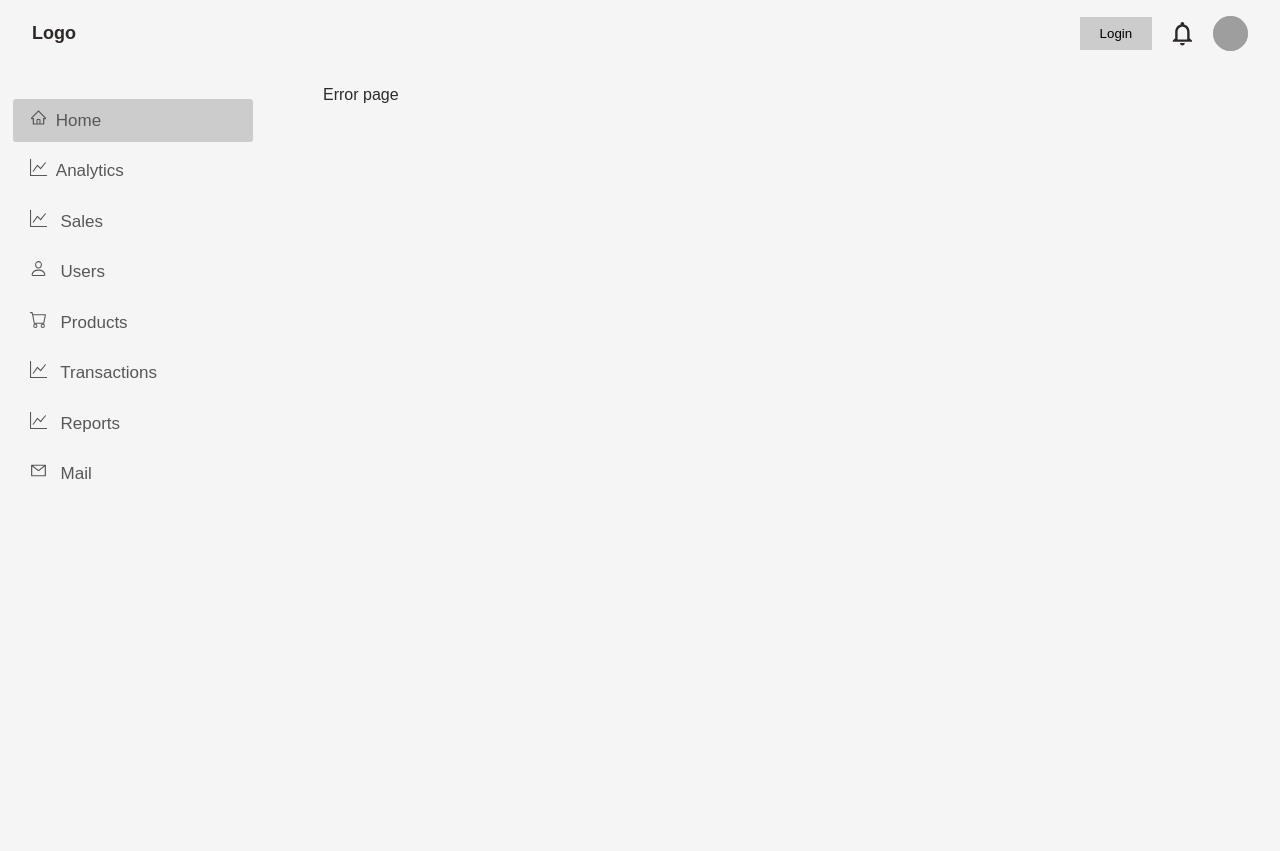
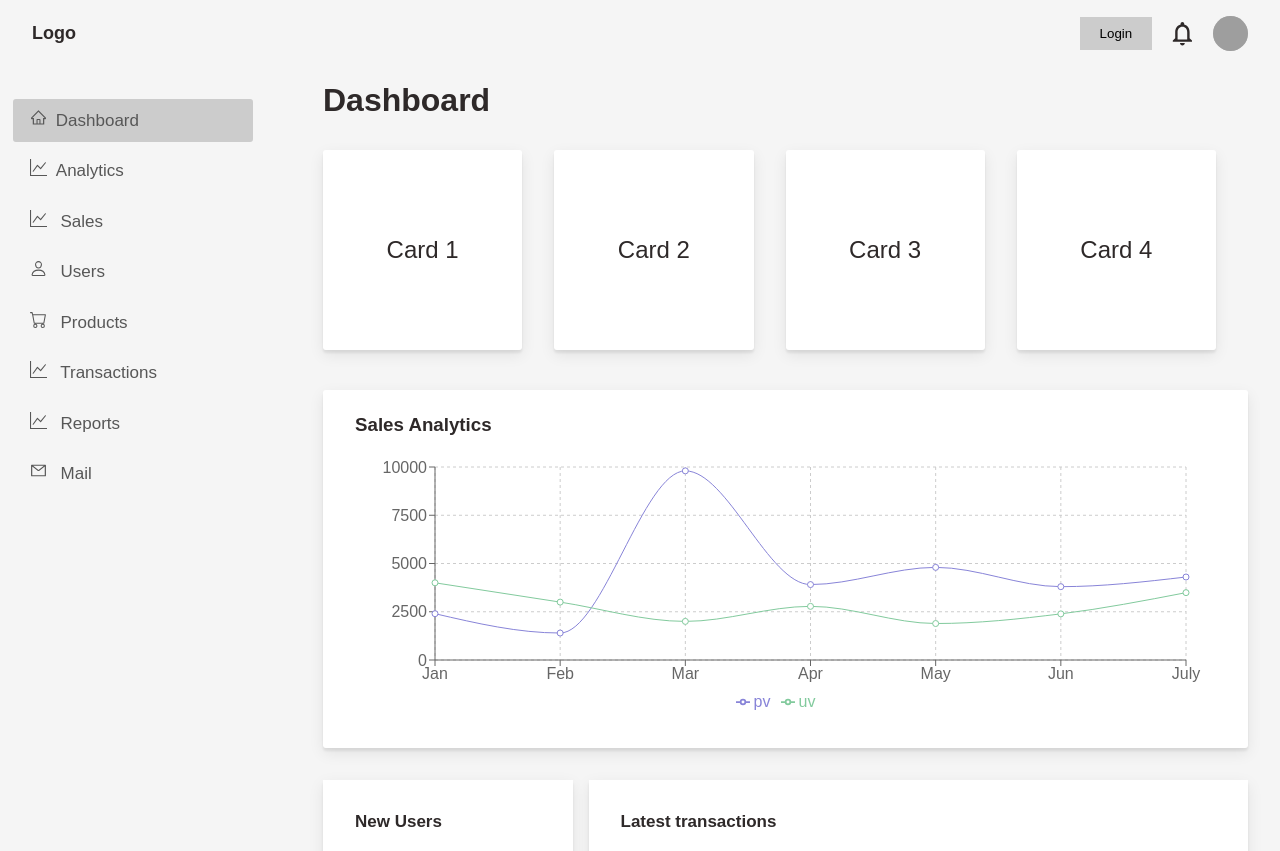
Before and after one commit to CHR-onicles/mini-dashboard, a React (Create React App) app: page /dashboard in a window 1280 px wide. Built offline with nearby package versions, Linux system fonts and the light colour scheme; no server answers; grey boxes are pictures that could not be loaded.

Commit message:
adding home page

```diff
--- a/src/App/App.styled.ts
+++ b/src/App/App.styled.ts
@@ -46,7 +46,7 @@ export const StyledApp = styled.div`
 
   .transition-exit-active {
     opacity: 0;
-    transform: translateY(5%);
+    transform: translateY(-5%); // -5 gives this freaking smooth transition mann, but +5 is kinda lit too
     transition: opacity 100ms, transform 100ms;
   }
 `;
--- a/src/App/App.tsx
+++ b/src/App/App.tsx
@@ -12,10 +12,11 @@ import { Sidebar } from "../components";
 import { StyledApp } from "./App.styled";
 // import { Preloader } from "../components/Preloader";
 import { useState } from "react";
-import { Home } from "../pages/Home";
+import { Dashboard } from "../pages/Dashboard";
 import { UserList } from "../pages/UserList";
 import { User } from "../pages/User";
 import { NewUser } from "../pages/NewUser";
+import { Home } from "../pages/Home";
 
 const App = () => {
   const [isSideMenuOpen, setIsSideMenuOpen] = useState(false);
@@ -43,6 +44,7 @@ const App = () => {
           >
             <Routes location={location}>
               <Route path="/" element={<Home className="page" />} />
+              <Route path="/dashboard" element={<Dashboard className="page" />} />
               <Route path="/users" element={<UserList className="page" />} />
               <Route path="/user/:id" element={<User className="page" />} />
               <Route path="/newUser" element={<NewUser className="page" />} />
--- a/src/components/Navbar/Navbar.styled.ts
+++ b/src/components/Navbar/Navbar.styled.ts
@@ -9,9 +9,14 @@ import {
 } from "../../styles/Utilities.styled";
 
 export const StyledNavbar = styled.div`
+  opacity: 1;
   padding-top: 1rem;
   width: 95%;
   margin-inline: auto;
+
+  &.onHomepage {
+    opacity: 0;
+  }
 
   .wrapper {
     ${flexSpBetween};
--- a/src/components/Navbar/index.tsx
+++ b/src/components/Navbar/index.tsx
@@ -1,9 +1,10 @@
-import { Link } from "react-router-dom";
+import { Link, useLocation } from "react-router-dom";
 import { useAuth0 } from "@auth0/auth0-react";
 import { HiMenuAlt2 } from "react-icons/hi";
 // import { BsSearch } from "react-icons/bs";
 import { MdOutlineNotificationsNone } from "react-icons/md";
 import { StyledNavbar } from "./Navbar.styled";
+import { useEffect, useRef } from "react";
 
 interface Props {
   isSideMenuOpen: boolean;
@@ -12,8 +13,17 @@ interface Props {
 
 export const Navbar = ({ isSideMenuOpen, setIsSideMenuOpen }: Props) => {
   const { loginWithRedirect } = useAuth0();
+  const location = useLocation();
+  const navbarRef = useRef<HTMLDivElement>(null);
+
+  useEffect(() => {
+    // if (location.pathname === "/" && navbarRef.current) {
+    //   navbarRef.current.classList.add("onHomepage");
+    // }  else if (location.pathname !== '/') navbarRef.current?.classList.remove("onHomepage");
+  }, []);
+
   return (
-    <StyledNavbar>
+    <StyledNavbar ref={navbarRef}>
       {/* <Container> */}
       <div className="wrapper">
         <button
--- a/src/components/Sidebar/Sidebar.styled.ts
+++ b/src/components/Sidebar/Sidebar.styled.ts
@@ -17,6 +17,10 @@ export const StyledSidebar = styled.nav`
 
   &.active {
     transform: translate(0);
+  }
+
+  &.onHomepage {
+    display: none;
   }
 
   .nav-list {
--- a/src/components/Sidebar/index.tsx
+++ b/src/components/Sidebar/index.tsx
@@ -3,7 +3,7 @@ import { IoPersonOutline } from "react-icons/io5";
 import { AiOutlineHome, AiOutlineMail } from "react-icons/ai";
 import { BsGraphUp, BsCart } from "react-icons/bs";
 import { StyledSidebar } from "./Sidebar.styled";
-import { Link } from "react-router-dom";
+import { Link, useLocation } from "react-router-dom";
 import { useEffect, useRef } from "react";
 
 interface Props {
@@ -17,6 +17,8 @@ export const Sidebar = ({
   setIsSideMenuOpen,
 }: Props) => {
   const navListRef = useRef<HTMLUListElement>(null);
+  const sidebarRef = useRef<HTMLElement>(null);
+  const location = useLocation();
 
   useEffect(() => {
     if (navListRef.current) {
@@ -29,10 +31,17 @@ export const Sidebar = ({
         });
       });
     }
+
+    // if (location.pathname === "/" && sidebarRef.current) {
+    //   sidebarRef.current.classList.add("onHomepage");
+    // } else if (location.pathname !== '/') sidebarRef.current?.classList.remove("onHomepage");
   }, [setIsSideMenuOpen]);
 
   return (
-    <StyledSidebar className={`${className} ${isSideMenuOpen ? "active" : ""}`}>
+    <StyledSidebar
+      className={`${className} ${isSideMenuOpen ? "active" : ""}`}
+      ref={sidebarRef}
+    >
       <ul className="nav-list" ref={navListRef}>
         <button
           className="close-btn"
@@ -41,9 +50,9 @@ export const Sidebar = ({
           <IoMdClose />
         </button>
         <li className="active">
-          <Link to="/">
+          <Link to="/dashboard">
             <AiOutlineHome className="menu-icon" />
-            Home
+            Dashboard
           </Link>
         </li>
         <li>
--- /dev/null
+++ b/src/pages/Dashboard/Dashboard.styled.ts
@@ -0,0 +1,37 @@
+import styled from "styled-components";
+import { bp, mq } from "../../styles/Utilities.styled";
+
+export const StyledDashboard = styled.div`
+  h2 {
+    font-size: 2rem;
+    margin-bottom: 2rem;
+  }
+  .cards-container {
+    display: flex;
+    flex-direction: column;
+    justify-content: center;
+    align-items: center;
+    gap: 1.5rem;
+
+    ${mq(bp.medium)} {
+      flex-flow: row wrap;
+      gap: 2rem;
+      justify-content: start;
+    }
+  }
+
+  .chart-container {
+    margin-top: 2.5rem;
+  }
+
+  .widgets-container {
+    display: flex;
+    flex-direction: column;
+    gap: 1rem;
+    margin-top: 2rem;
+
+    ${mq(bp.medium)} {
+      flex-direction: row;
+    }
+  }
+`;
--- /dev/null
+++ b/src/pages/Dashboard/index.tsx
@@ -0,0 +1,29 @@
+import { Card } from "../../components";
+import { Chart } from "../../components";
+import { WidgetLg } from "../../components";
+import { WidgetSm } from "../../components";
+import { StyledDashboard } from "./Dashboard.styled";
+
+interface Props {
+  className?: string;
+}
+export const Dashboard = ({ className }: Props) => {
+  return (
+    <StyledDashboard className={className}>
+      <h2>Dashboard</h2>
+      <div className="cards-container">
+        <Card number={1} />
+        <Card number={2} />
+        <Card number={3} />
+        <Card number={4} />
+      </div>
+      <div className="chart-container">
+        <Chart />
+      </div>
+      <div className="widgets-container">
+        <WidgetSm />
+        <WidgetLg />
+      </div>
+    </StyledDashboard>
+  );
+};
--- a/src/pages/Home/Home.styled.ts
+++ b/src/pages/Home/Home.styled.ts
@@ -1,37 +1,16 @@
 import styled from "styled-components";
-import { bp, mq } from "../../styles/Utilities.styled";
+import { theme } from "../../styles/Utilities.styled";
 
 export const StyledHome = styled.div`
-  h2 {
-    font-size: 2rem;
-    margin-bottom: 2rem;
-  }
-  .cards-container {
-    display: flex;
-    flex-direction: column;
-    justify-content: center;
-    align-items: center;
-    gap: 1.5rem;
+    z-index: 999;
+    position: fixed;
+    inset: 0;
+    /* inset: 0; */
+    background-color: ${theme.colors.bg};
 
-    ${mq(bp.medium)} {
-      flex-flow: row wrap;
-      gap: 2rem;
-      justify-content: start;
+    .content {
+        width: 100%;
+        max-height: 100vh;
+        overflow-y: auto;
     }
-  }
-
-  .chart-container {
-    margin-top: 2.5rem;
-  }
-
-  .widgets-container {
-    display: flex;
-    flex-direction: column;
-    gap: 1rem;
-    margin-top: 2rem;
-
-    ${mq(bp.medium)} {
-      flex-direction: row;
-    }
-  }
-`;
+`
--- a/src/pages/Home/index.tsx
+++ b/src/pages/Home/index.tsx
@@ -1,28 +1,16 @@
-import { Card } from "../../components";
-import { Chart } from "../../components";
-import { WidgetLg } from "../../components";
-import { WidgetSm } from "../../components";
+import { Link } from "react-router-dom";
 import { StyledHome } from "./Home.styled";
 
 interface Props {
   className?: string;
 }
+
 export const Home = ({ className }: Props) => {
   return (
-    <StyledHome className={className}>
-      <h2>Home</h2>
-      <div className="cards-container">
-        <Card number={1} />
-        <Card number={2} />
-        <Card number={3} />
-        <Card number={4} />
-      </div>
-      <div className="chart-container">
-        <Chart />
-      </div>
-      <div className="widgets-container">
-        <WidgetSm />
-        <WidgetLg />
+    <StyledHome>
+      <div className="content">
+        <h2>Home when not authenticated</h2>
+        <Link to="/dashboard">Go to dashboard</Link>
       </div>
     </StyledHome>
   );
```
